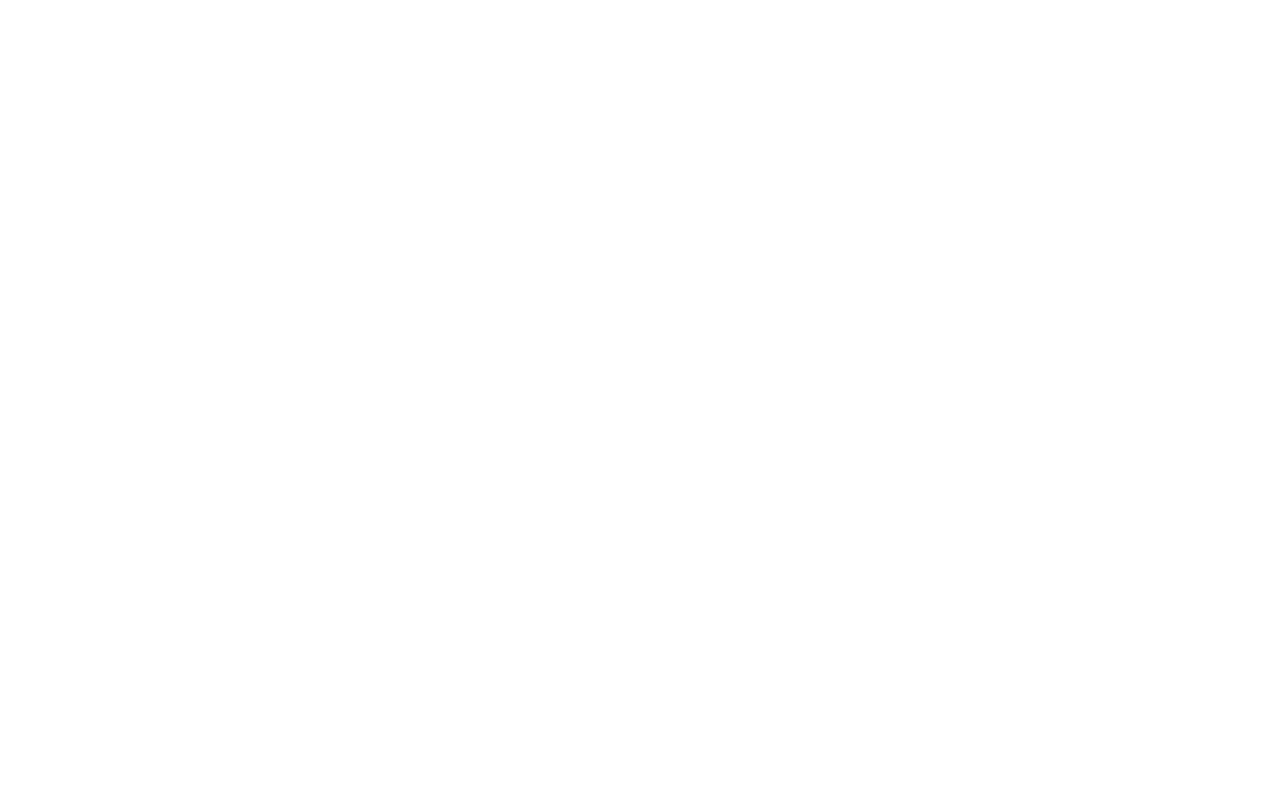
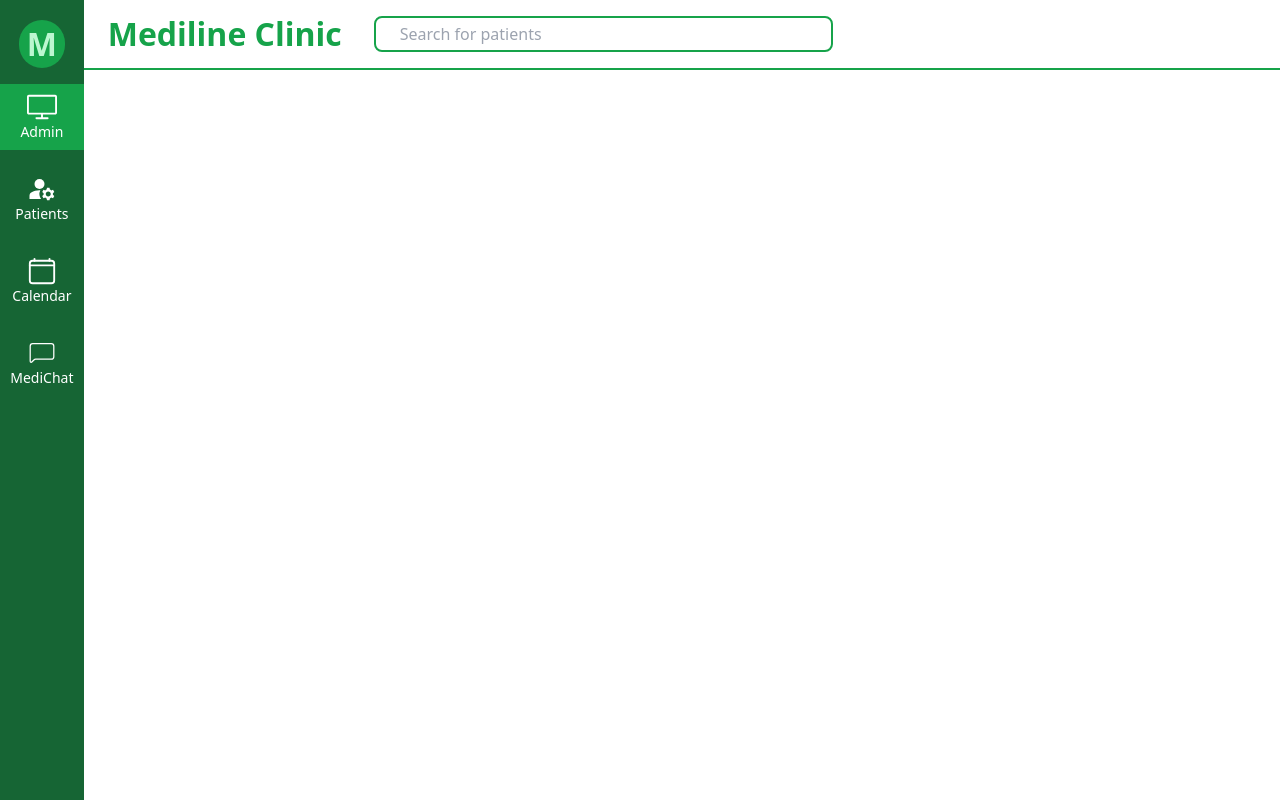
Before and after one commit to AMAY27/Mediline_frontend, a React (Vite) app in the folder mediline-frontend/: page /mediline/doctor/admin in a window 1280 px wide. Built offline with nearby package versions, Linux system fonts and the light colour scheme.

Commit message:
Global context provider setup for Doctor end

```diff
--- a/mediline-frontend/src/Doctors/Components/BaseNav/BaseNav.tsx
+++ b/mediline-frontend/src/Doctors/Components/BaseNav/BaseNav.tsx
@@ -4,13 +4,18 @@ import { MdManageAccounts } from "react-icons/md";
 import { IoCalendarClearOutline } from "react-icons/io5";
 import { SlScreenDesktop } from "react-icons/sl";
 import { CiChat1 } from "react-icons/ci";
+import { useDocContext } from '../../Global-contexts/docContext';
+import { useNavigate } from 'react-router-dom';
 
 
 
 const BaseNav = () => {
-    const [clickedNavItem, setClickedNavItem] = useState<String>("admin");
-    const handleNavItemsClick = (item:String) => {
+    //const [clickedNavItem, setClickedNavItem] = useState<String>("admin");
+    const navigate = useNavigate()
+    const { clickedNavItem, setClickedNavItem } = useDocContext();
+    const handleNavItemsClick = (item:string) => {
         setClickedNavItem(item);
+        navigate(`/doctor/${item}`);
     }
   return (
     <div className='flex flex-col items-center bg-green-800 pt-5 w-[7%] h-screen'>
--- a/mediline-frontend/src/Doctors/DoctorRoutes.tsx
+++ b/mediline-frontend/src/Doctors/DoctorRoutes.tsx
@@ -2,13 +2,18 @@ import React from 'react'
 import {BrowserRouter as Router , Routes, Route} from 'react-router-dom';
 import Login from './Registeration/Login';
 import Dashboard from './Dashboard/Dashboard';
+import PatientManager from './Patient-manager/PatientManager';
+import { DocContextProvider } from './Global-contexts/docContext';
 
 const DoctorRoutes = () => {
   return (
-    <Routes>
-      <Route path='login' element={<Login/>}/>
-      <Route path='dashboard' element={<Dashboard/>}/>
-    </Routes>
+    <DocContextProvider>
+      <Routes>
+        <Route path='login' element={<Login/>}/>
+        <Route path='admin' element={<Dashboard/>}/>
+        <Route path='patients' element={<PatientManager/>}/>
+      </Routes>
+    </DocContextProvider>
   )
 }
 
--- /dev/null
+++ b/mediline-frontend/src/Doctors/Global-contexts/DocContext.tsx
@@ -0,0 +1,36 @@
+import { createContext, useState, ReactNode, useContext, useEffect, Children } from "react"
+
+interface DocContextProviderProps {
+    children : ReactNode,
+}
+
+interface DocContextProps {
+    clickedNavItem : string,
+    setClickedNavItem : (clickedNavItem: string) => void,
+}
+
+const DocContext = createContext<DocContextProps>({
+    clickedNavItem: 'admin',
+    setClickedNavItem: () => {}
+});
+
+export const DocContextProvider = ({children}: DocContextProviderProps) => {
+    const [clickedNavItem, setClickedNavItem] = useState<string>('admin');
+    const contextData = {
+        clickedNavItem,
+        setClickedNavItem
+    }
+    return(
+        <DocContext.Provider value={contextData}>
+            {children}
+        </DocContext.Provider>
+    )
+}
+
+export const useDocContext = () => {
+    const context = useContext(DocContext);
+    if (!context) {
+        throw new Error("useDocContext must be used within a DocContextProvider");
+    }
+    return context;
+};
--- a/mediline-frontend/src/Doctors/Hoc/Dochoc.tsx
+++ b/mediline-frontend/src/Doctors/Hoc/Dochoc.tsx
@@ -14,4 +14,4 @@ const Dochoc = (WrappedComponets: React.FC<any>) => {
   }
 }
 
-export default Dochoc
+export default Dochoc;
--- /dev/null
+++ b/mediline-frontend/src/Doctors/Patient-manager/PatientManager.tsx
@@ -0,0 +1,18 @@
+import React, { useEffect } from 'react';
+import Dochoc from '../Hoc/Dochoc';
+import { useDocContext } from '../Global-contexts/docContext';
+
+const PatientManager = () => {
+    const { clickedNavItem, setClickedNavItem } = useDocContext();
+    useEffect(() => {
+        console.log(clickedNavItem);
+    },[clickedNavItem])
+    if(clickedNavItem !== 'patients'){
+        return null;
+    }
+  return (
+    <div>PatientManager</div>
+  )
+}
+
+export default Dochoc(PatientManager);
```
